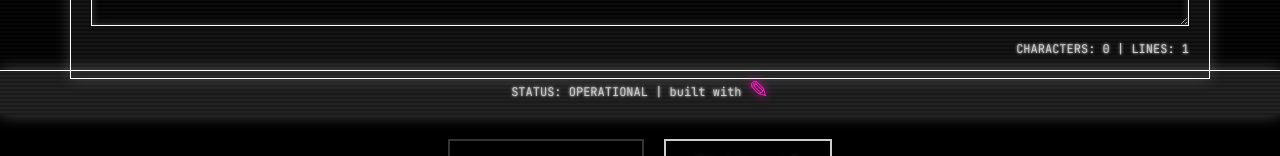
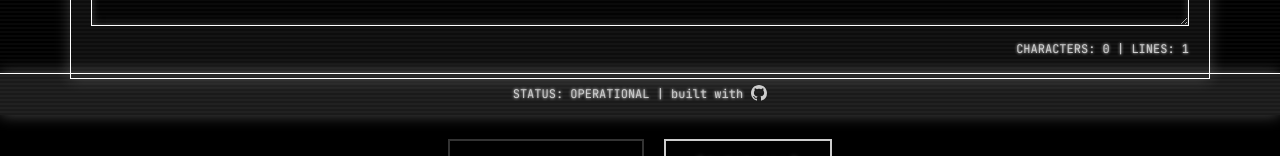
Before and after one commit to 49emily/journal-draw, a React (Vite) app: page / in a window 1280 px wide. Shown: the part 685-841 px from the top of the page. Built offline with nearby package versions, Linux system fonts and the light colour scheme.

Commit message:
remove debug code

```diff
--- a/src/App.css
+++ b/src/App.css
@@ -387,7 +387,7 @@
   right: 0;
   background: rgba(255, 255, 255, 0.1);
   border-top: 1px solid #ffffff;
-  padding: 0px 20px 10px 20px;
+  padding: 10px 20px 10px 20px;
   font-size: 12px;
   text-align: center;
   color: #cccccc;
@@ -678,8 +678,8 @@
 
 .ribbon-progress {
   font-size: 10px;
-  color: #fb1abf;
-  text-shadow: 0 0 3px #fb1abf;
+  color: #cccccc;
+  text-shadow: 0 0 3px #ffffff;
   display: flex;
   align-items: center;
   gap: 5px;
@@ -741,3 +741,17 @@
   position: relative;
   top: 2px;
 }
+
+.github-icon {
+  display: inline-block;
+  vertical-align: middle;
+  position: relative;
+  top: 1px;
+  margin-left: 1px;
+  transition: color 0.3s ease;
+}
+
+.github-icon:hover {
+  color: #ffffff;
+  text-shadow: 0 0 10px #ffffff;
+}
--- a/src/App.jsx
+++ b/src/App.jsx
@@ -683,7 +683,7 @@
             )} */}
 
             {/* Processed Image Section */}
-            {processedImage && (
+            {/* {processedImage && (
               <div className="section">
                 <div className="section-header">
                   <span className="section-title">[EXTRACTED HANDWRITING]</span>
@@ -696,7 +696,7 @@
                   />
                 </div>
               </div>
-            )}
+            )} */}
 
             {/* Drawing Canvas Section */}
             <div className="section">
@@ -734,9 +734,7 @@
                   {brushType === "ribbon" && (
                     <div className="ribbon-progress">
                       <span>
-                        {ribbonExhausted
-                          ? "WRITING EXHAUSTED"
-                          : `WRITING PROGRESS: ${ribbonProgress}%`}
+                        {ribbonExhausted ? "WRITING EXHAUSTED" : `WRITING USED: ${ribbonProgress}%`}
                       </span>
                       <button
                         className="reset-btn"
@@ -755,13 +753,11 @@
                       {currentSentenceIndex < textSentences.length ? (
                         <span>SENTENCES: {textSentences.length - currentSentenceIndex} LEFT</span>
                       ) : (
-                        <span>
-                          NO SENTENCES LEFT -
-                          <button className="reset-btn" onClick={() => setCurrentSentenceIndex(0)}>
-                            [RESET]
-                          </button>
-                        </span>
-                      )}
+                        <span>NO SENTENCES LEFT</span>
+                      )}{" "}
+                      <button className="reset-btn" onClick={() => setCurrentSentenceIndex(0)}>
+                        [RESET]
+                      </button>
                     </div>
                   )}
                   <button
@@ -812,12 +808,10 @@
       <div className="footer">
         <div className="footer-text">
           STATUS: {isProcessing ? "PROCESSING" : "OPERATIONAL"} | built with{" "}
-          <a
-            className="emoji-icon accent"
-            target="_blank"
-            href="https://github.com/49emily/journal-draw"
-          >
-            ✎
+          <a className="github-icon" target="_blank" href="https://github.com/49emily/journal-draw">
+            <svg width="16" height="16" viewBox="0 0 16 16" fill="currentColor">
+              <path d="M8 0C3.58 0 0 3.58 0 8c0 3.54 2.29 6.53 5.47 7.59.4.07.55-.17.55-.38 0-.19-.01-.82-.01-1.49-2.01.37-2.53-.49-2.69-.94-.09-.23-.48-.94-.82-1.13-.28-.15-.68-.52-.01-.53.63-.01 1.08.58 1.23.82.72 1.21 1.87.87 2.33.66.07-.52.28-.87.51-1.07-1.78-.2-3.64-.89-3.64-3.95 0-.87.31-1.59.82-2.15-.08-.2-.36-1.02.08-2.12 0 0 .67-.21 2.2.82.64-.18 1.32-.27 2-.27.68 0 1.36.09 2 .27 1.53-1.04 2.2-.82 2.2-.82.44 1.1.16 1.92.08 2.12.51.56.82 1.27.82 2.15 0 3.07-1.87 3.75-3.65 3.95.29.25.54.73.54 1.48 0 1.07-.01 1.93-.01 2.2 0 .21.15.46.55.38A8.013 8.013 0 0016 8c0-4.42-3.58-8-8-8z" />
+            </svg>
           </a>
         </div>
       </div>
```
